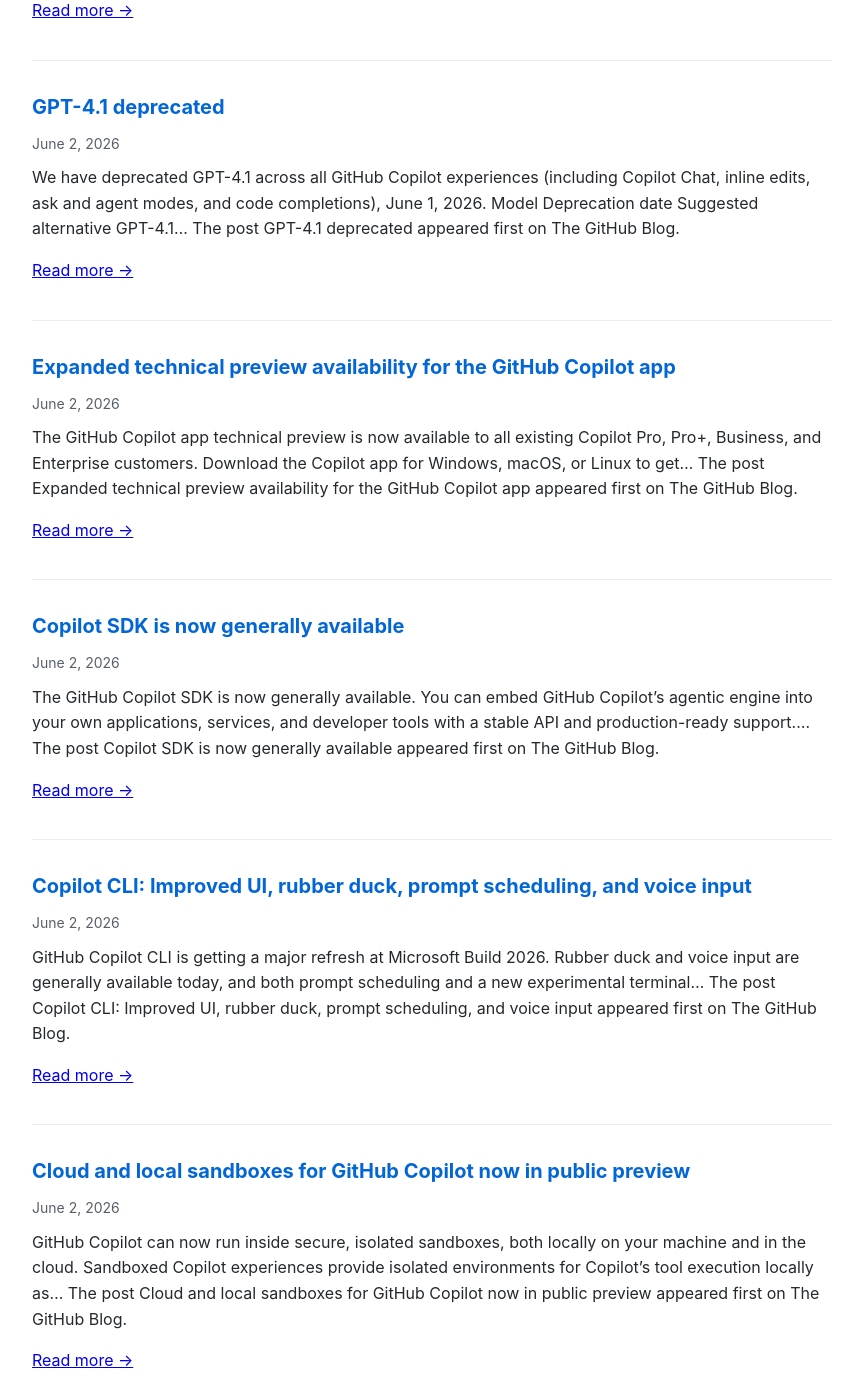
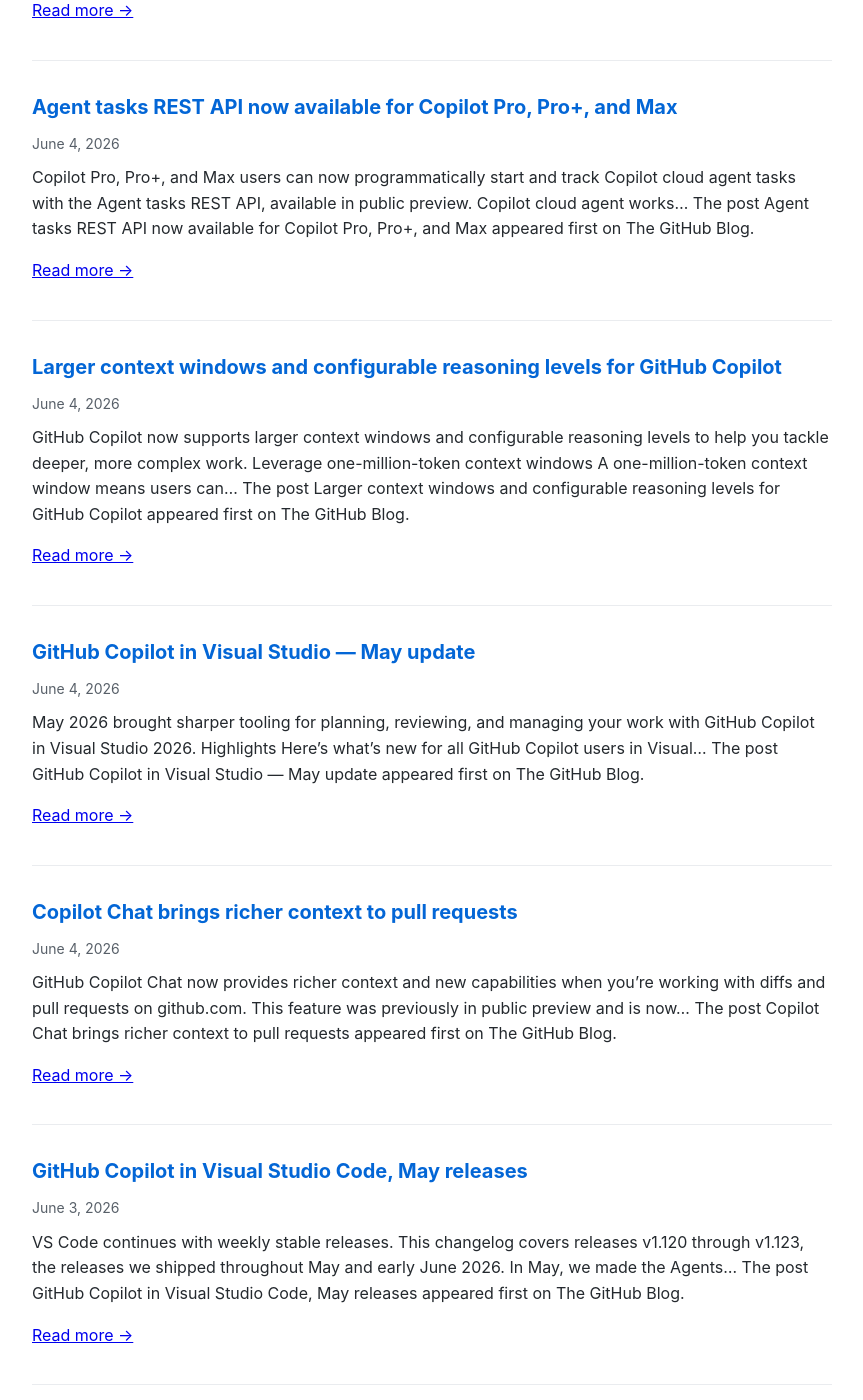
Before and after one commit to Oregand/oregand.github.io, a Jekyll site: the page copilot-feed.html, which Jekyll copies as it is, in a window 1280 px wide and 1400 px high, scrolled down 294 px. Shown: the whole window, without its empty margins (208-1071 px from the left). Built offline with Jekyll 4.4.1, drawn with Linux system fonts in a browser that asks for light colours; some of the changed text lies outside the part shown.

Commit message:
Update RSS feed

```diff
--- a/copilot-feed.html
+++ b/copilot-feed.html
@@ -65,6 +65,71 @@
 
   <div class="feed-item">
     <div class="feed-title">
+      <a href="https://github.blog/changelog/2026-06-04-fix-with-copilot-for-failing-actions-now-in-pro-pro-and-max" target="_blank">Fix with Copilot for failing Actions now in Pro, Pro+, and Max</a>
+    </div>
+    <div class="feed-date">June 4, 2026</div>
+    <div class="feed-description">
+      When a GitHub Actions job fails, Copilot Pro, Pro+, and Max subscribers can now ask Copilot cloud agent to fix it in one click. Click the Fix with Copilot button&#8230;
+The post Fix with Copilot for failing Actions now in Pro, Pro+, and Max appeared first on The GitHub Blog.
+
+      <p><a href="https://github.blog/changelog/2026-06-04-fix-with-copilot-for-failing-actions-now-in-pro-pro-and-max" target="_blank">Read more →</a></p>
+    </div>
+  </div>
+
+  <div class="feed-item">
+    <div class="feed-title">
+      <a href="https://github.blog/changelog/2026-06-04-agent-tasks-rest-api-now-available-for-copilot-pro-pro-and-max" target="_blank">Agent tasks REST API now available for Copilot Pro, Pro+, and Max</a>
+    </div>
+    <div class="feed-date">June 4, 2026</div>
+    <div class="feed-description">
+      Copilot Pro, Pro+, and Max users can now programmatically start and track Copilot cloud agent tasks with the Agent tasks REST API, available in public preview. Copilot cloud agent works&#8230;
+The post Agent tasks REST API now available for Copilot Pro, Pro+, and Max appeared first on The GitHub Blog.
+
+      <p><a href="https://github.blog/changelog/2026-06-04-agent-tasks-rest-api-now-available-for-copilot-pro-pro-and-max" target="_blank">Read more →</a></p>
+    </div>
+  </div>
+
+  <div class="feed-item">
+    <div class="feed-title">
+      <a href="https://github.blog/changelog/2026-06-04-larger-context-windows-and-configurable-reasoning-levels-for-github-copilot" target="_blank">Larger context windows and configurable reasoning levels for GitHub Copilot</a>
+    </div>
+    <div class="feed-date">June 4, 2026</div>
+    <div class="feed-description">
+      GitHub Copilot now supports larger context windows and configurable reasoning levels to help you tackle deeper, more complex work. Leverage one-million-token context windows A one-million-token context window means users can&#8230;
+The post Larger context windows and configurable reasoning levels for GitHub Copilot appeared first on The GitHub Blog.
+
+      <p><a href="https://github.blog/changelog/2026-06-04-larger-context-windows-and-configurable-reasoning-levels-for-github-copilot" target="_blank">Read more →</a></p>
+    </div>
+  </div>
+
+  <div class="feed-item">
+    <div class="feed-title">
+      <a href="https://github.blog/changelog/2026-06-04-github-copilot-in-visual-studio-may-update" target="_blank">GitHub Copilot in Visual Studio — May update</a>
+    </div>
+    <div class="feed-date">June 4, 2026</div>
+    <div class="feed-description">
+      May 2026 brought sharper tooling for planning, reviewing, and managing your work with GitHub Copilot in Visual Studio 2026. Highlights Here&#8217;s what&#8217;s new for all GitHub Copilot users in Visual&#8230;
+The post GitHub Copilot in Visual Studio — May update appeared first on The GitHub Blog.
+
+      <p><a href="https://github.blog/changelog/2026-06-04-github-copilot-in-visual-studio-may-update" target="_blank">Read more →</a></p>
+    </div>
+  </div>
+
+  <div class="feed-item">
+    <div class="feed-title">
+      <a href="https://github.blog/changelog/2026-06-04-copilot-chat-brings-richer-context-to-pull-requests" target="_blank">Copilot Chat brings richer context to pull requests</a>
+    </div>
+    <div class="feed-date">June 4, 2026</div>
+    <div class="feed-description">
+      GitHub Copilot Chat now provides richer context and new capabilities when you&#8217;re working with diffs and pull requests on github.com. This feature was previously in public preview and is now&#8230;
+The post Copilot Chat brings richer context to pull requests appeared first on The GitHub Blog.
+
+      <p><a href="https://github.blog/changelog/2026-06-04-copilot-chat-brings-richer-context-to-pull-requests" target="_blank">Read more →</a></p>
+    </div>
+  </div>
+
+  <div class="feed-item">
+    <div class="feed-title">
       <a href="https://github.blog/changelog/2026-06-03-github-copilot-in-visual-studio-code-may-releases" target="_blank">GitHub Copilot in Visual Studio Code, May releases</a>
     </div>
     <div class="feed-date">June 3, 2026</div>
@@ -128,73 +193,8 @@ The post Copilot CLI: Improved UI, rubber duck, prompt scheduling, and voice inp
     </div>
   </div>
 
-  <div class="feed-item">
-    <div class="feed-title">
-      <a href="https://github.blog/changelog/2026-06-02-cloud-and-local-sandboxes-for-github-copilot-now-in-public-preview" target="_blank">Cloud and local sandboxes for GitHub Copilot now in public preview</a>
-    </div>
-    <div class="feed-date">June 2, 2026</div>
-    <div class="feed-description">
-      GitHub Copilot can now run inside secure, isolated sandboxes, both locally on your machine and in the cloud. Sandboxed Copilot experiences provide isolated environments for Copilot&#8217;s tool execution locally as&#8230;
-The post Cloud and local sandboxes for GitHub Copilot now in public preview appeared first on The GitHub Blog.
-
-      <p><a href="https://github.blog/changelog/2026-06-02-cloud-and-local-sandboxes-for-github-copilot-now-in-public-preview" target="_blank">Read more →</a></p>
-    </div>
-  </div>
-
-  <div class="feed-item">
-    <div class="feed-title">
-      <a href="https://github.blog/changelog/2026-06-02-github-copilot-code-review-for-azure-repos-is-now-in-technical-preview" target="_blank">GitHub Copilot code review for Azure Repos is now in technical preview</a>
-    </div>
-    <div class="feed-date">June 2, 2026</div>
-    <div class="feed-description">
-      GitHub Copilot code review for Azure Repos is now available in technical preview, bringing on demand pull request reviews directly into your Azure DevOps workflow. How it works Once enabled&#8230;
-The post GitHub Copilot code review for Azure Repos is now in technical preview appeared first on The GitHub Blog.
-
-      <p><a href="https://github.blog/changelog/2026-06-02-github-copilot-code-review-for-azure-repos-is-now-in-technical-preview" target="_blank">Read more →</a></p>
-    </div>
-  </div>
-
-  <div class="feed-item">
-    <div class="feed-title">
-      <a href="https://github.blog/changelog/2026-06-02-shape-copilot-code-review-around-your-team" target="_blank">Shape Copilot code review around your team</a>
-    </div>
-    <div class="feed-date">June 2, 2026</div>
-    <div class="feed-description">
-      Copilot code review adapts to your team&#8217;s tools and standards and scales its depth to the complexity of each change. Today we&#8217;re shipping two public previews: Agent skills and MCP&#8230;
-The post Shape Copilot code review around your team appeared first on The GitHub Blog.
-
-      <p><a href="https://github.blog/changelog/2026-06-02-shape-copilot-code-review-around-your-team" target="_blank">Read more →</a></p>
-    </div>
-  </div>
-
-  <div class="feed-item">
-    <div class="feed-title">
-      <a href="https://github.blog/changelog/2026-06-02-extend-github-with-agent-apps" target="_blank">Extend GitHub with agent apps</a>
-    </div>
-    <div class="feed-date">June 2, 2026</div>
-    <div class="feed-description">
-      Agent apps are AI agents from GitHub partners, installable from the GitHub Marketplace, and integrated directly into GitHub. You install an agent app just like any other GitHub App from&#8230;
-The post Extend GitHub with agent apps appeared first on The GitHub Blog.
-
-      <p><a href="https://github.blog/changelog/2026-06-02-extend-github-with-agent-apps" target="_blank">Read more →</a></p>
-    </div>
-  </div>
-
-  <div class="feed-item">
-    <div class="feed-title">
-      <a href="https://github.blog/changelog/2026-06-02-introducing-copilot-cli-and-agentic-capabilities-enhancements-in-jetbrains-ides" target="_blank">Introducing Copilot CLI and agentic capabilities enhancements in JetBrains IDEs</a>
-    </div>
-    <div class="feed-date">June 2, 2026</div>
-    <div class="feed-description">
-      With Copilot CLI now available in GitHub Copilot for JetBrains IDEs, this update centers on new capabilities for Copilot CLI sessions, while also delivering a broader set of agentic improvements.&#8230;
-The post Introducing Copilot CLI and agentic capabilities enhancements in JetBrains IDEs appeared first on The GitHub Blog.
-
-      <p><a href="https://github.blog/changelog/2026-06-02-introducing-copilot-cli-and-agentic-capabilities-enhancements-in-jetbrains-ides" target="_blank">Read more →</a></p>
-    </div>
-  </div>
-
   <div class="update-info">
-    Feed last updated: June 4, 2026 at 12:53 PM
+    Feed last updated: June 5, 2026 at 12:23 AM
   </div>
 </body>
 </html>
```
